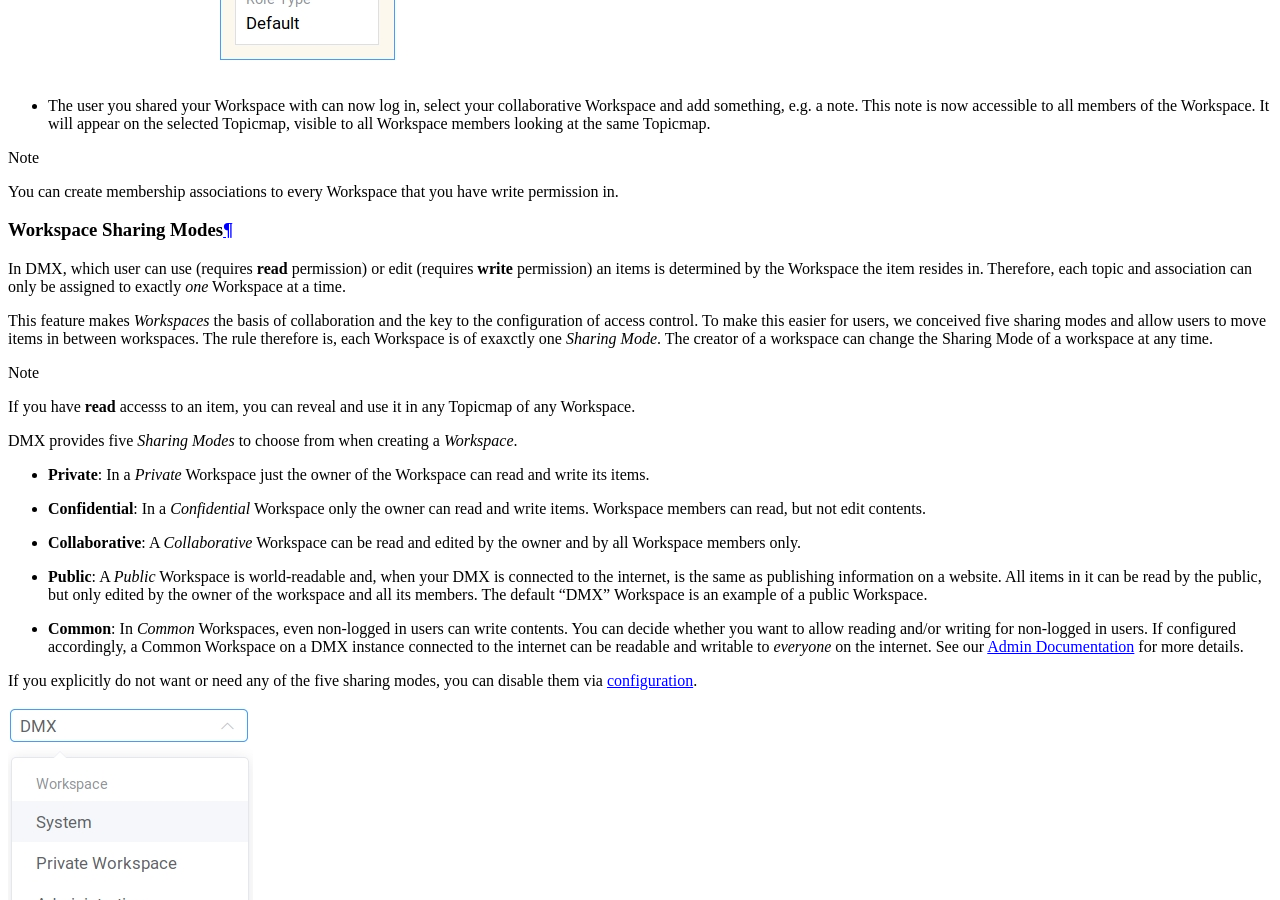
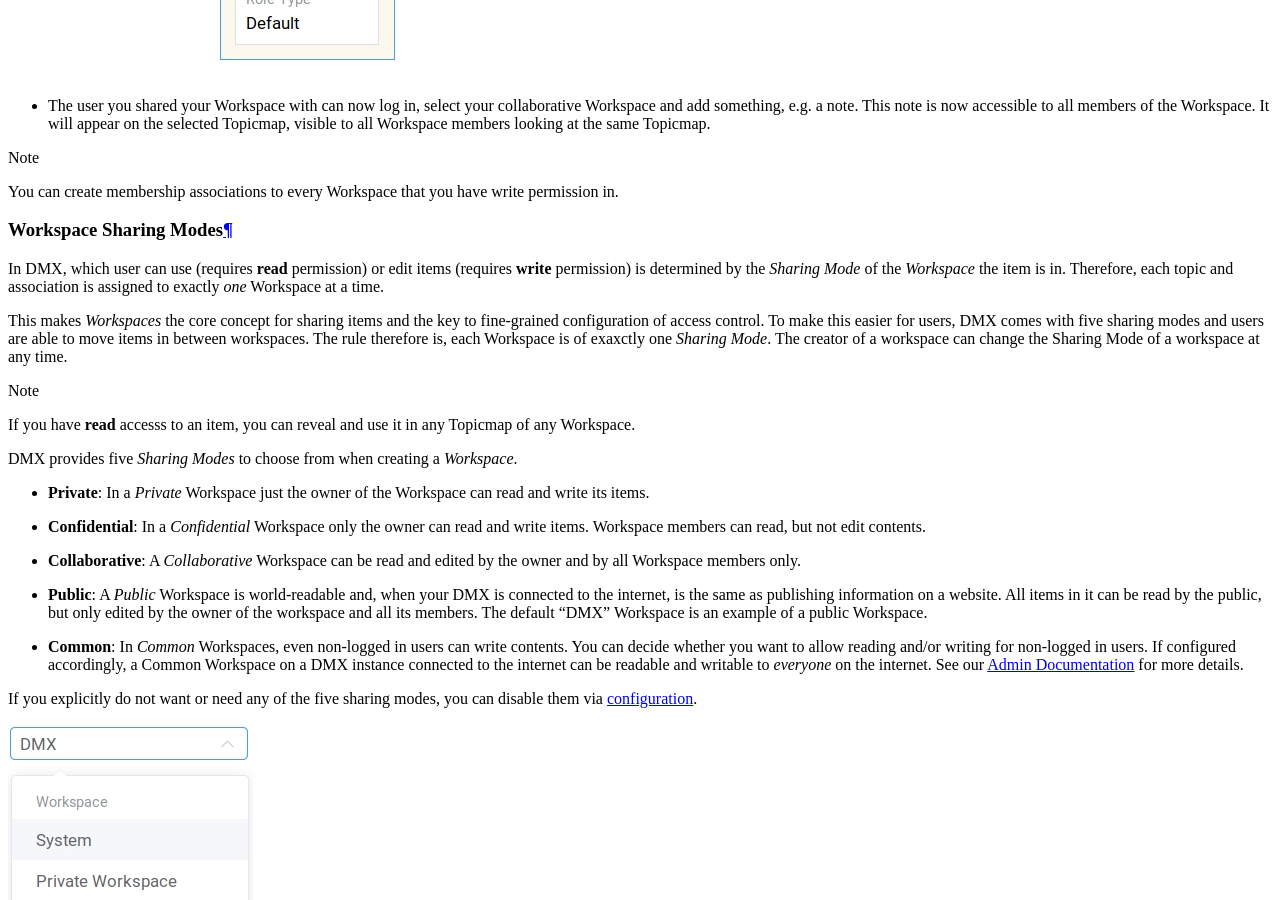
Before and after one commit to dmx-systems/dmx-documentation, a Sphinx documentation site: the page built from docs/user.rst, in a window 1280 px wide and 900 px high, scrolled down 50368 px. Built offline with Sphinx 7.4.7 and the Read the Docs theme 2.0.0, drawn with Linux system fonts in a browser that asks for light colours.

Commit message:
Remove typos and repetition in leading par (#17)

```diff
--- a/docs/user.rst
+++ b/docs/user.rst
@@ -1079,9 +1079,9 @@
 Workspace Sharing Modes
 =======================
 
-In DMX, which user can use (requires **read** permission) or edit (requires **write** permission) an items is determined by the Workspace the item resides in. Therefore, each topic and association can only be assigned to exactly *one* Workspace at a time.
-
-This feature makes *Workspaces* the basis of collaboration and the key to the configuration of access control. To make this easier for users, we conceived five sharing modes and allow users to move items in between workspaces. The rule therefore is, each Workspace is of exaxctly one *Sharing Mode*. The creator of a workspace can change the Sharing Mode of a workspace at any time.
+In DMX, which user can use (requires **read** permission) or edit items (requires **write** permission) is determined by the *Sharing Mode* of the *Workspace* the item is in. Therefore, each topic and association is assigned to exactly *one* Workspace at a time.
+
+This makes *Workspaces* the core concept for sharing items and the key to fine-grained configuration of access control. To make this easier for users, DMX comes with five sharing modes and users are able to move items in between workspaces. The rule therefore is, each Workspace is of exaxctly one *Sharing Mode*. The creator of a workspace can change the Sharing Mode of a workspace at any time.
 
 .. note:: If you have **read** accesss to an item, you can reveal and use it in any Topicmap of any Workspace.
 
```
